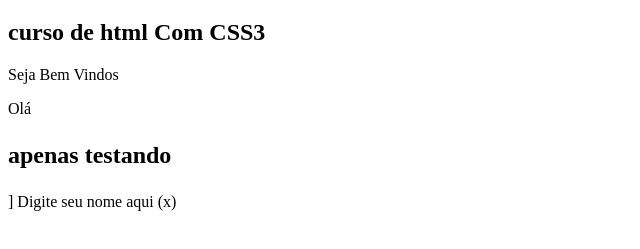
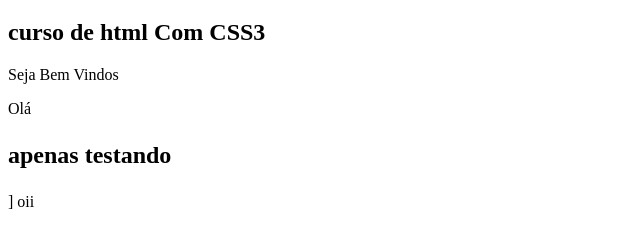
Before and after one commit to LucasRSeuvale/Projeto-Site, a plain HTML site: page index.html in a window 1280 px wide. Shown: the part 61-310 px from the top of the page, without its empty margins (0-640 px from the left). Drawn offline with Linux system fonts and the light colour scheme.

Commit message:
Update index.html

```diff
--- a/index.html
+++ b/index.html
@@ -21,4 +21,4 @@
          <h2 Curso de javaScript</h2>
          <p>apenas testando </p>
          </article>]
-        <enput>Digite seu nome aqui (x)</enput>
+        <enput>    oii </enput>
```
